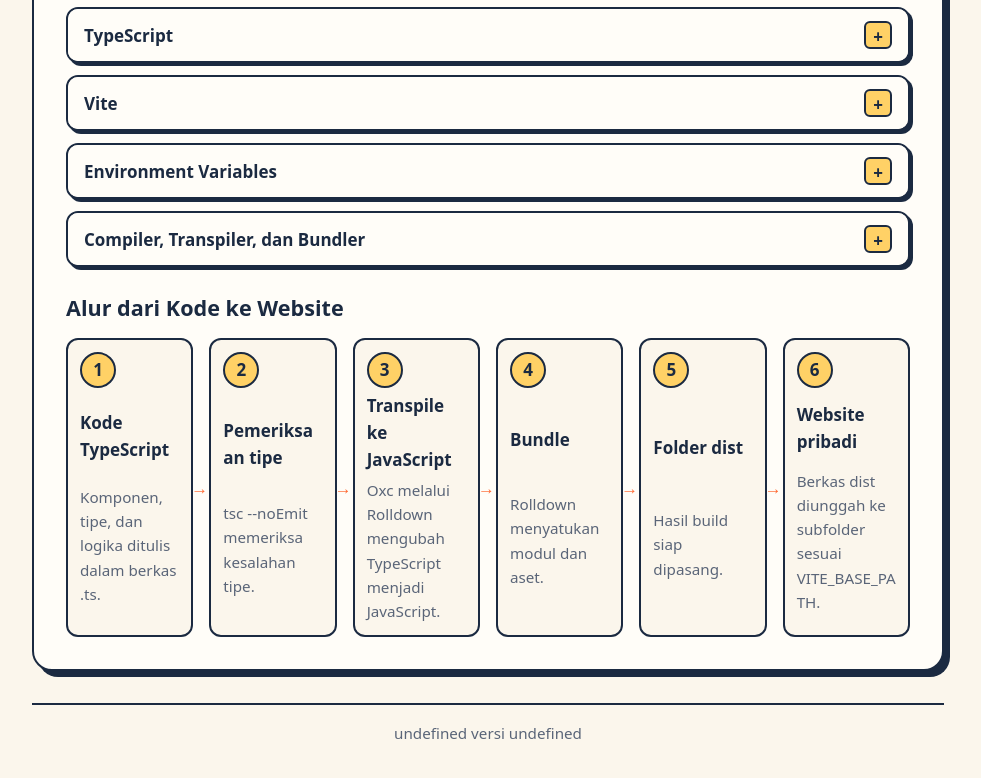
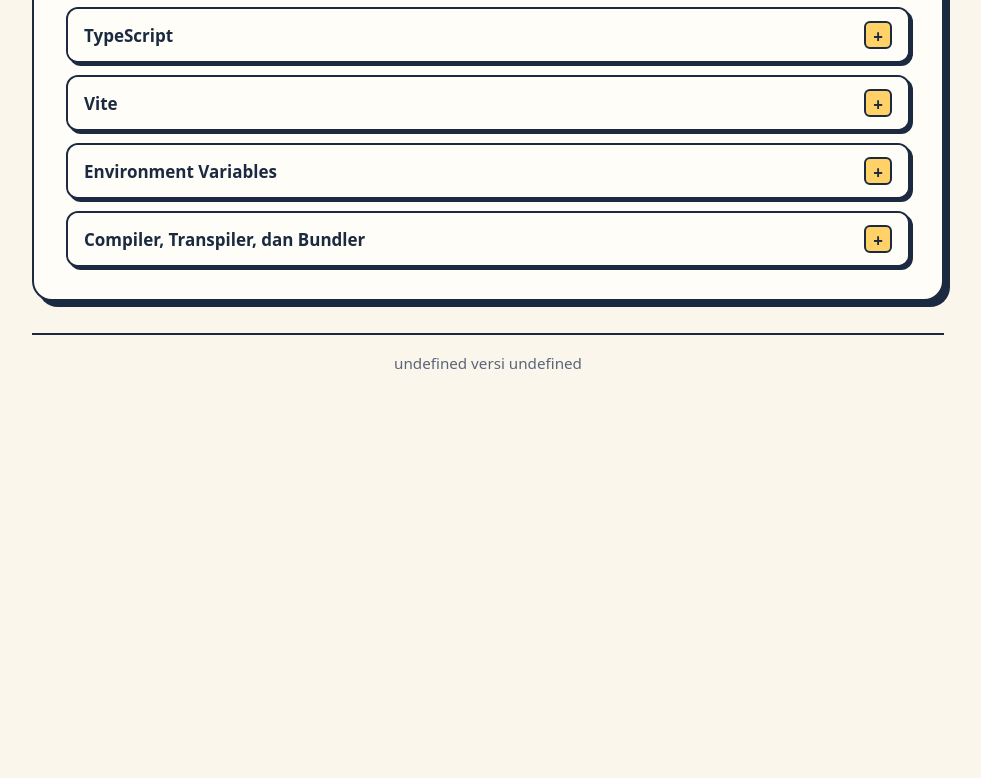
Before and after one commit to GhifarDEvSec/WEB-6, a website built with Vite: page index.html in a window 1280 px wide. Shown: the part 1977-2755 px from the top of the page, without its empty margins (152-1133 px from the left). After the commit the page ends 2401 px from the top, so only its background shows below. Built offline with nearby package versions, Linux system fonts and the light colour scheme.

Commit message:
feat: Pengurangan Fitur pipeline

```diff
--- a/src/components/aboutSection.ts
+++ b/src/components/aboutSection.ts
@@ -1,5 +1,5 @@
-import type { AboutItem, PipelineStep } from '../types'
-import { aboutItems, pipelineSteps } from '../data/aboutContent'
+import type { AboutItem } from '../types'
+import { aboutItems } from '../data/aboutContent'
 
 function appendInlineCode(text: string): DocumentFragment {
   const fragment = document.createDocumentFragment()
@@ -54,41 +54,6 @@ function createTopic(item: AboutItem, index: number): HTMLDetailsElement {
   return details
 }
 
-function createPipeline(steps: PipelineStep[]): HTMLDivElement {
-  const wrapper = document.createElement('div')
-  wrapper.classList.add('about-pipeline')
-
-  const title = document.createElement('h3')
-  title.classList.add('about-pipeline__title')
-  title.textContent = 'Alur dari Kode ke Website'
-
-  const list = document.createElement('ol')
-  list.classList.add('pipeline')
-
-  steps.forEach((step, index) => {
-    const item = document.createElement('li')
-    item.classList.add('pipeline-step')
-
-    const number = document.createElement('span')
-    number.classList.add('pipeline-step__index')
-    number.textContent = String(index + 1)
-
-    const label = document.createElement('span')
-    label.classList.add('pipeline-step__label')
-    label.textContent = step.label
-
-    const description = document.createElement('span')
-    description.classList.add('pipeline-step__description')
-    description.textContent = step.description
-
-    item.append(number, label, description)
-    list.append(item)
-  })
-
-  wrapper.append(title, list)
-  return wrapper
-}
-
 export function renderAboutSection(container: HTMLElement): void {
   container.replaceChildren()
 
@@ -111,6 +76,6 @@ export function renderAboutSection(container: HTMLElement): void {
     topics.append(createTopic(item, index))
   })
 
-  wrapper.append(title, intro, topics, createPipeline(pipelineSteps))
+  wrapper.append(title, intro, topics)
   container.append(wrapper)
 }
--- a/src/data/aboutContent.ts
+++ b/src/data/aboutContent.ts
@@ -1,5 +1,5 @@
 import { appConfig } from '../config'
-import type { AboutItem, PipelineStep } from '../types'
+import type { AboutItem } from '../types'
 
 export const aboutItems: AboutItem[] = [
   {
@@ -66,30 +66,3 @@ export const aboutItems: AboutItem[] = [
     ],
   },
 ]
-
-export const pipelineSteps: PipelineStep[] = [
-  {
-    label: 'Kode TypeScript',
-    description: 'Komponen, tipe, dan logika ditulis dalam berkas .ts.',
-  },
-  {
-    label: 'Pemeriksaan tipe',
-    description: 'tsc --noEmit memeriksa kesalahan tipe.',
-  },
-  {
-    label: 'Transpile ke JavaScript',
-    description: 'Oxc melalui Rolldown mengubah TypeScript menjadi JavaScript.',
-  },
-  {
-    label: 'Bundle',
-    description: 'Rolldown menyatukan modul dan aset.',
-  },
-  {
-    label: 'Folder dist',
-    description: 'Hasil build siap dipasang.',
-  },
-  {
-    label: 'Website pribadi',
-    description: 'Berkas dist diunggah ke subfolder sesuai VITE_BASE_PATH.',
-  },
-]
--- a/src/styles/components.css
+++ b/src/styles/components.css
@@ -668,118 +668,3 @@
   border-radius: var(--radius-sm);
   overflow-wrap: anywhere;
 }
-
-.about-pipeline {
-  display: grid;
-  gap: var(--space-3);
-  margin-top: var(--space-2);
-}
-
-.about-pipeline__title {
-  font-family: var(--font-heading);
-  font-size: var(--text-lg);
-  font-weight: 700;
-}
-
-.pipeline {
-  display: grid;
-  gap: var(--space-3);
-  margin: 0;
-  padding: 0;
-  list-style: none;
-}
-
-.pipeline-step {
-  position: relative;
-  display: grid;
-  grid-template-columns: auto minmax(0, 1fr);
-  grid-template-areas:
-    'index label'
-    'index description';
-  gap: var(--space-1) var(--space-3);
-  padding: var(--space-3);
-  background: var(--color-paper);
-  border: var(--border);
-  border-radius: var(--radius-md);
-}
-
-.pipeline-step__index {
-  grid-area: index;
-  display: grid;
-  place-items: center;
-  width: 36px;
-  height: 36px;
-  font-family: var(--font-heading);
-  font-weight: 800;
-  background: var(--color-highlight);
-  border: var(--border);
-  border-radius: 50%;
-}
-
-.pipeline-step__label {
-  grid-area: label;
-  font-weight: 700;
-}
-
-.pipeline-step__description {
-  grid-area: description;
-  font-size: var(--text-sm);
-  color: var(--color-ink-soft);
-}
-
-@media (min-width: 768px) {
-  .pipeline {
-    grid-auto-flow: column;
-    grid-auto-columns: minmax(0, 1fr);
-    gap: var(--space-4);
-  }
-
-  .pipeline-step {
-    grid-template-columns: minmax(0, 1fr);
-    grid-template-areas:
-      'index'
-      'label'
-      'description';
-    justify-items: start;
-  }
-
-  .pipeline-step:not(:last-child)::after {
-    content: '\2192';
-    position: absolute;
-    top: 50%;
-    right: calc(-1 * var(--space-4));
-    width: var(--space-4);
-    font-weight: 800;
-    text-align: center;
-    color: var(--color-accent);
-    transform: translateY(-50%);
-  }
-}
-
-.pipeline-step__label,
-.pipeline-step__description {
-  overflow-wrap: anywhere;
-}
-
-@media (min-width: 768px) and (max-width: 1023px) {
-  .pipeline {
-    gap: var(--space-2);
-  }
-
-  .pipeline-step {
-    padding: var(--space-2);
-  }
-
-  .pipeline-step__label {
-    font-size: var(--text-sm);
-  }
-
-  .pipeline-step__description {
-    font-size: var(--text-xs);
-  }
-
-  .pipeline-step:not(:last-child)::after {
-    right: calc(-1 * var(--space-2));
-    width: var(--space-2);
-  }
-}
--- a/src/types.ts
+++ b/src/types.ts
@@ -43,8 +43,3 @@ export interface AboutItem {
   body: string
   points: string[]
 }
-
-export interface PipelineStep {
-  label: string
-  description: string
-}
```
